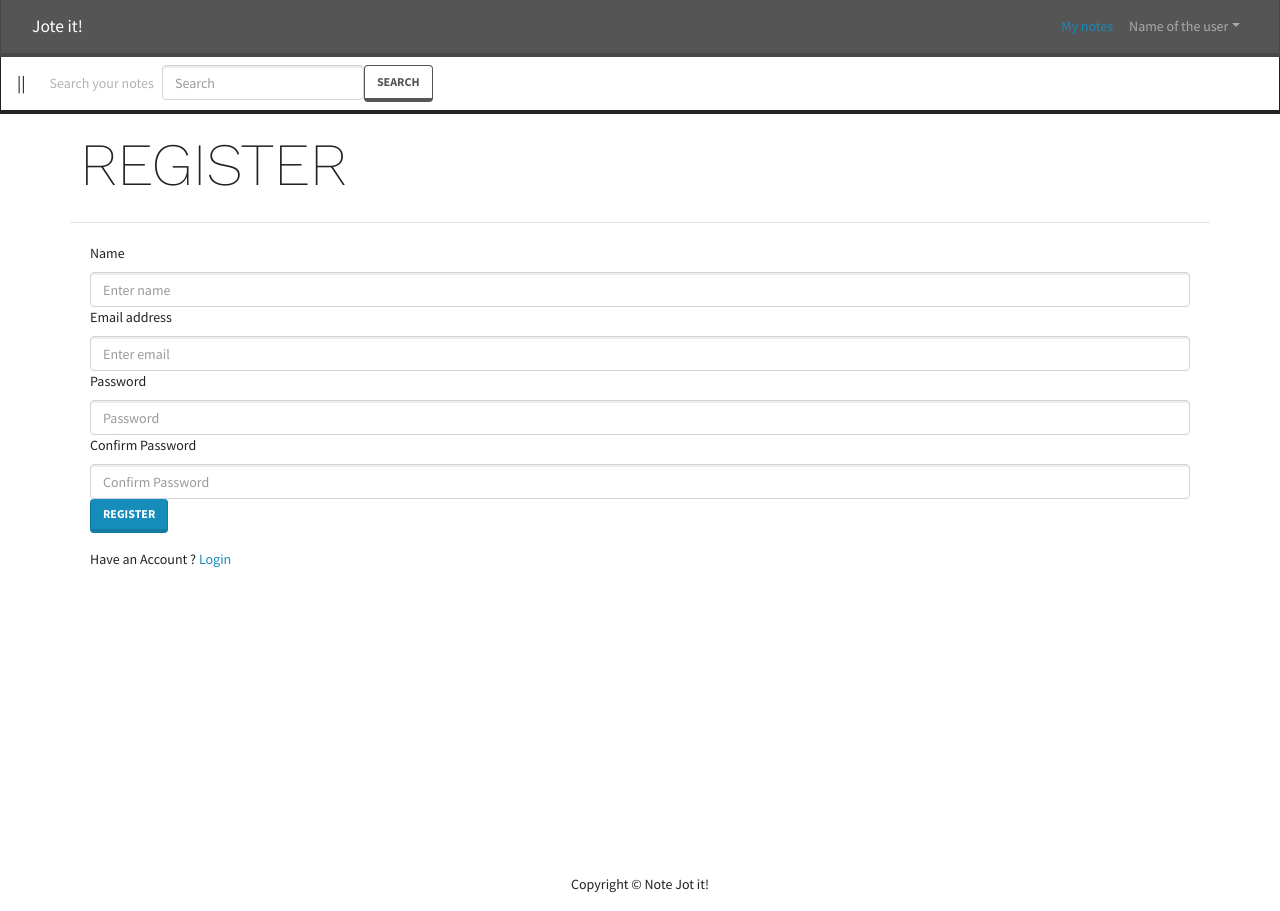
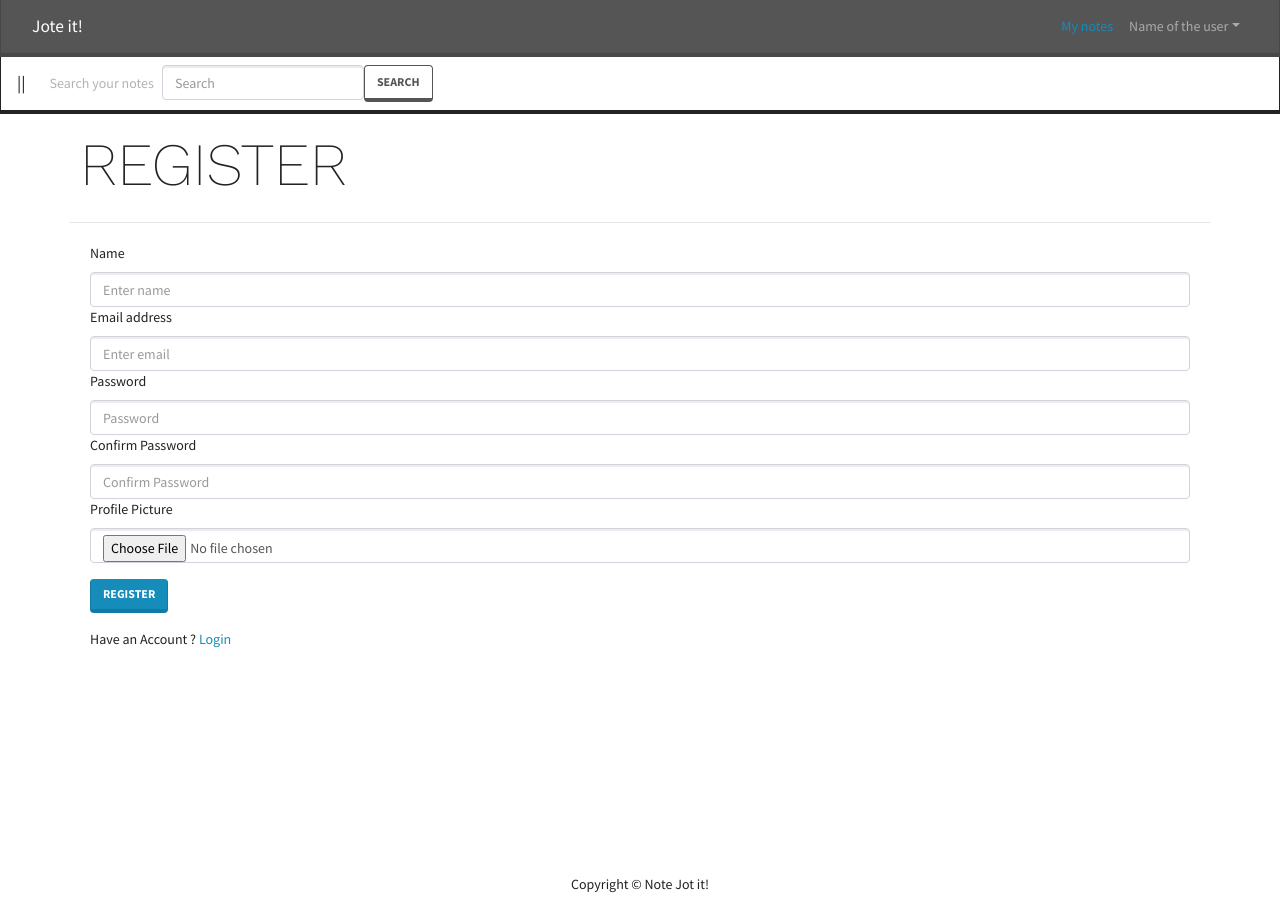
Before and after one commit to phoenix644/cs5610, a React (Create React App) app in the folder Assignment3/frontend/: page /register in a window 1280 px wide. Built offline with nearby package versions, Linux system fonts and the light colour scheme.

Commit message:
Iteration2
completing registerscreen
connect to cloudinary
working on form.file

```diff
--- a/Assignment3/frontend/src/screens/RegisterScreen/RegisterScreen.js
+++ b/Assignment3/frontend/src/screens/RegisterScreen/RegisterScreen.js
@@ -131,6 +131,40 @@ const RegisterScreen = () => {
   //     }
   //   }, [history, userInfo]);
 
+  const postDetails = (pics) => {
+    if (
+      pics ===
+      "https://icon-library.com/images/anonymous-avatar-icon/anonymous-avatar-icon-25.jpg"
+    ) {
+      return setPicMessage("Please Select an Image");
+    }
+    setPicMessage(null);
+
+    //   if image type was one of these we will create a new formdat
+    if (pics.type === "image/jpeg" || pics.type === "image/png") {
+      const data = new FormData();
+      //generic code for when we want to upload on cloudinary
+      data.append("file", pics);
+      data.append("upload_preset", "Jote-It");
+      data.append("cloud_name", "jote-it");
+      fetch("https://api.cloudinary.com/v1_1/Jote-It/image/upload", {
+        method: "post",
+        body: data,
+      })
+        .then((res) => res.json())
+        .then((data) => {
+          console.log(data);
+          //after uploading cloudinary will send us back a url
+          setPic(data.url.toString());
+        })
+        .catch((err) => {
+          console.log(err);
+        });
+    } else {
+      return setPicMessage("Please Select an Image");
+    }
+  };
+
   const submitHandler = async (e) => {
     e.preventDefault();
 
@@ -207,14 +241,31 @@ const RegisterScreen = () => {
             />
           </Form.Group>
 
+          {picMessage && (
+            <ErrorMessage variant="danger">{picMessage}</ErrorMessage>
+          )}
+
+          <Form.Group controlId="pic" className="mb-3">
+            <Form.Label>Profile Picture</Form.Label>
+            <Form.Control
+              type="file"
+              onChange={(e) => postDetails(e.target.files[0])}
+              id="custom-file"
+              label="Upload Profile Picture"
+              accept="image/jpeg"
+              custom
+            />
+          </Form.Group>
+
           {/* <Form.Group controlId="pic">
             <Form.Label>Profile Picture</Form.Label>
             <Form.File
-              //   onChange={(e) => postDetails(e.target.files[0])}
+              //if we select mor than one image it is going to select first selected image [0].
+              onChange={(e) => postDetails(e.target.files[0])}
               id="custom-file"
               type="image/png"
               label="Upload Profile Picture"
-              //   custom
+              custom
             />
           </Form.Group> */}
 
```
